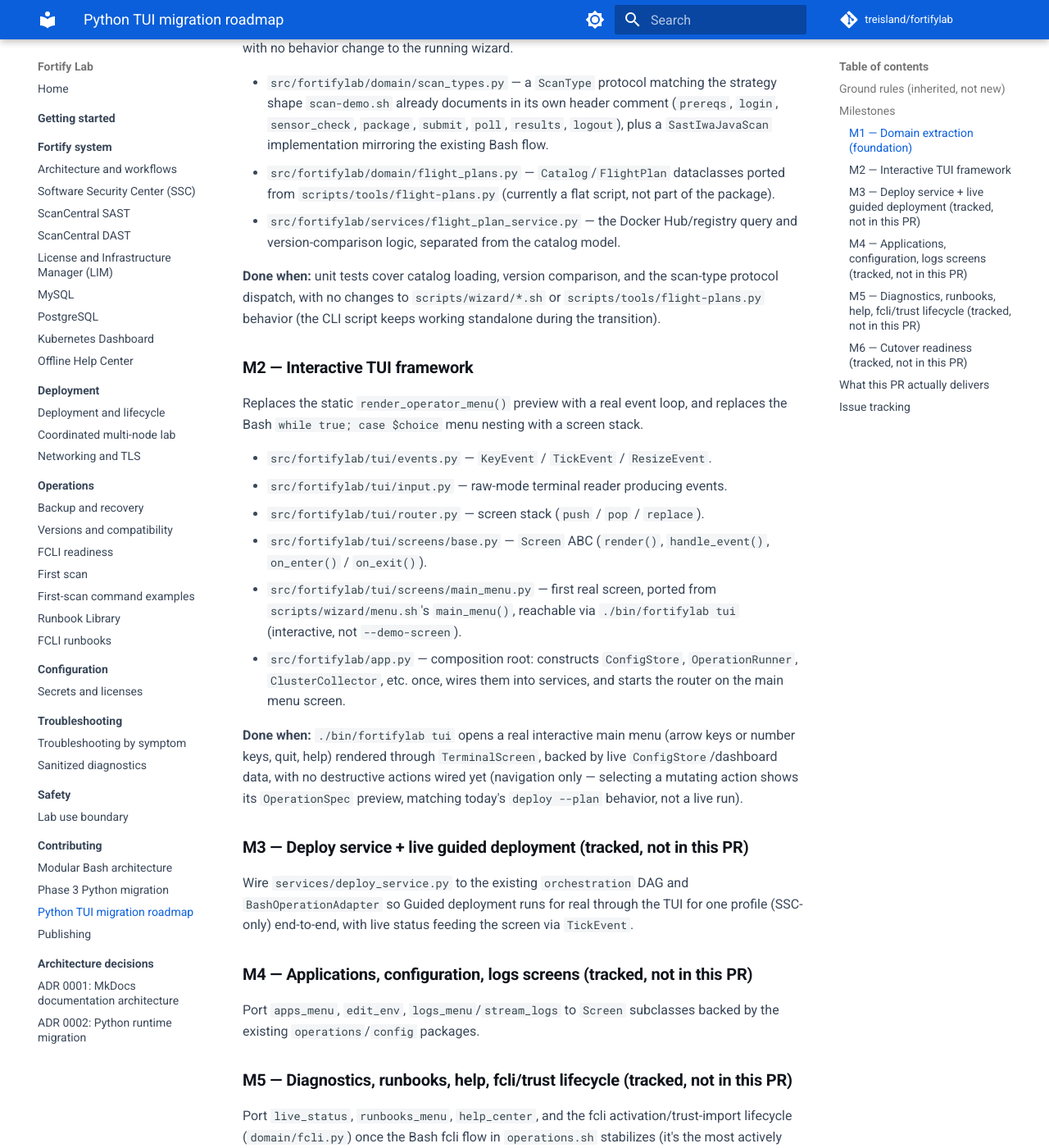
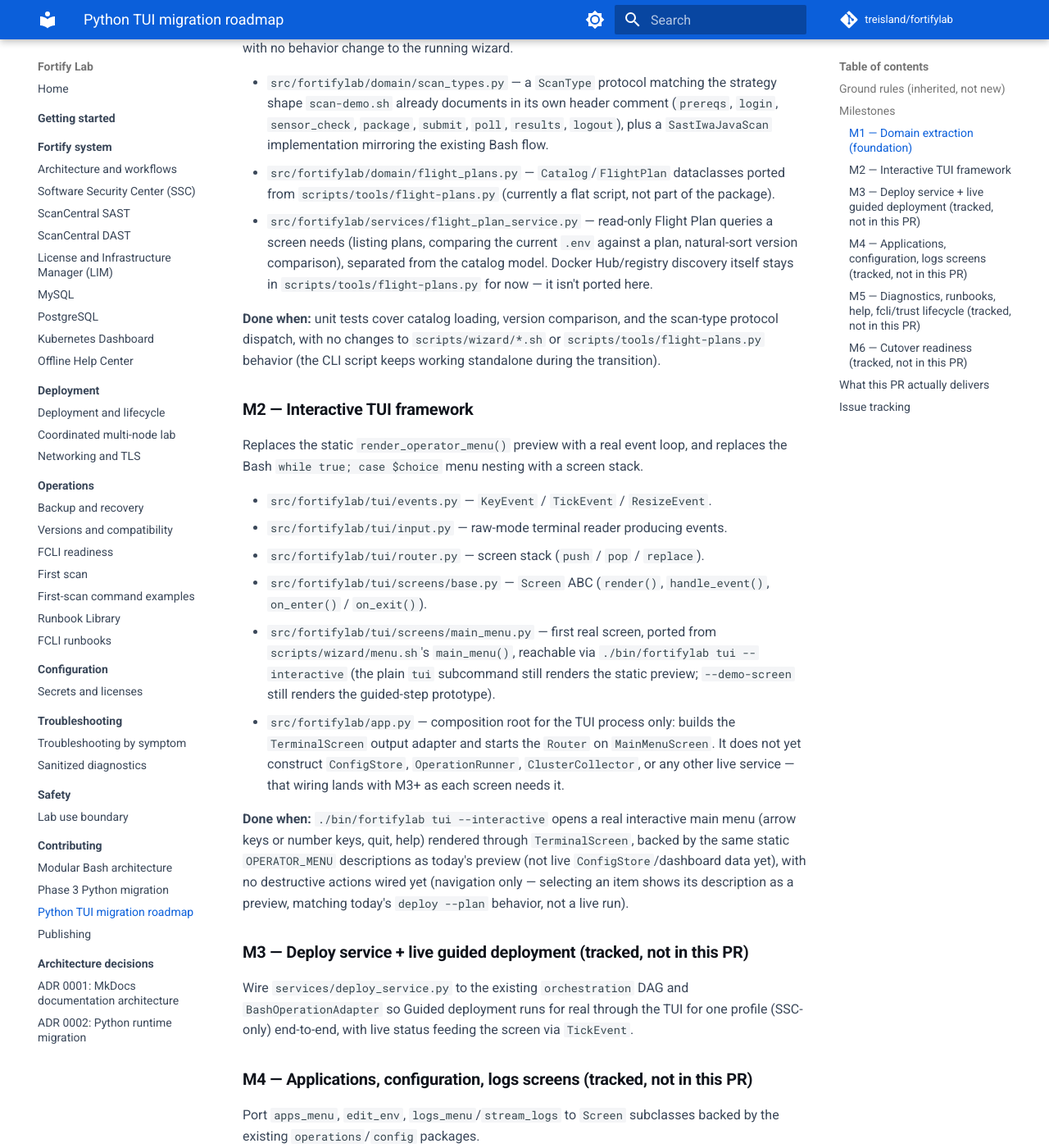
Before and after one commit to treisland/fortifylab, an MkDocs documentation site: the page built from docs/development/python-tui-roadmap.md, in a window 1280 px wide and 1400 px high, scrolled down 971 px. Shown: the whole window at 82% size. Built offline with MkDocs 1.6.1 and Material for MkDocs 9.7.7, drawn with Linux system fonts in a browser that asks for light colours; comment, search, counter and statistics services are not loaded.

Commit message:
Fix roadmap/README drift and a digit-key edge case from review
Documentation review: correct the roadmap's overstated claims about M2
(app.py doesn't wire ConfigStore/OperationRunner/ClusterCollector yet,
--interactive is required to reach the real menu, and
flight_plan_service.py doesn't port Docker Hub discovery), and add the
tui --interactive command to README's Python CLI preview section.

Code review: fix MainMenuScreen._select_by_position so a "0" keypress
selects the 10th menu item (conventional terminal-menu digit mapping)
instead of silently no-op'ing.

Co-Authored-By: Claude Sonnet 5 <noreply@anthropic.com>
Claude-Session: https://claude.ai/code/session_01StqHJpJsG59x1rMFKLvWRk

```diff
--- a/docs/development/python-tui-roadmap.md
+++ b/docs/development/python-tui-roadmap.md
@@ -45,8 +45,11 @@ standalone script, with no behavior change to the running wizard.
 - `src/fortifylab/domain/flight_plans.py` — `Catalog`/`FlightPlan` dataclasses
   ported from `scripts/tools/flight-plans.py` (currently a flat script, not
   part of the package).
-- `src/fortifylab/services/flight_plan_service.py` — the Docker Hub/registry
-  query and version-comparison logic, separated from the catalog model.
+- `src/fortifylab/services/flight_plan_service.py` — read-only Flight Plan
+  queries a screen needs (listing plans, comparing the current `.env`
+  against a plan, natural-sort version comparison), separated from the
+  catalog model. Docker Hub/registry discovery itself stays in
+  `scripts/tools/flight-plans.py` for now — it isn't ported here.
 
 **Done when:** unit tests cover catalog loading, version comparison, and the
 scan-type protocol dispatch, with no changes to `scripts/wizard/*.sh` or
@@ -66,17 +69,22 @@ stack.
   `handle_event()`, `on_enter()` / `on_exit()`).
 - `src/fortifylab/tui/screens/main_menu.py` — first real screen, ported from
   `scripts/wizard/menu.sh`'s `main_menu()`, reachable via
-  `./bin/fortifylab tui` (interactive, not `--demo-screen`).
-- `src/fortifylab/app.py` — composition root: constructs `ConfigStore`,
-  `OperationRunner`, `ClusterCollector`, etc. once, wires them into services,
-  and starts the router on the main menu screen.
+  `./bin/fortifylab tui --interactive` (the plain `tui` subcommand still
+  renders the static preview; `--demo-screen` still renders the guided-step
+  prototype).
+- `src/fortifylab/app.py` — composition root for the TUI process only:
+  builds the `TerminalScreen` output adapter and starts the `Router` on
+  `MainMenuScreen`. It does not yet construct `ConfigStore`,
+  `OperationRunner`, `ClusterCollector`, or any other live service — that
+  wiring lands with M3+ as each screen needs it.
 
-**Done when:** `./bin/fortifylab tui` opens a real interactive main menu
-(arrow keys or number keys, quit, help) rendered through `TerminalScreen`,
-backed by live `ConfigStore`/dashboard data, with no destructive actions
-wired yet (navigation only — selecting a mutating action shows its
-`OperationSpec` preview, matching today's `deploy --plan` behavior, not a live
-run).
+**Done when:** `./bin/fortifylab tui --interactive` opens a real interactive
+main menu (arrow keys or number keys, quit, help) rendered through
+`TerminalScreen`, backed by the same static `OPERATOR_MENU` descriptions as
+today's preview (not live `ConfigStore`/dashboard data yet), with no
+destructive actions wired yet (navigation only — selecting an item shows its
+description as a preview, matching today's `deploy --plan` behavior, not a
+live run).
 
 ### M3 — Deploy service + live guided deployment (tracked, not in this PR)
 
```
Also changed, not shown: README.md (+10 -0 lines), 1 other file.
